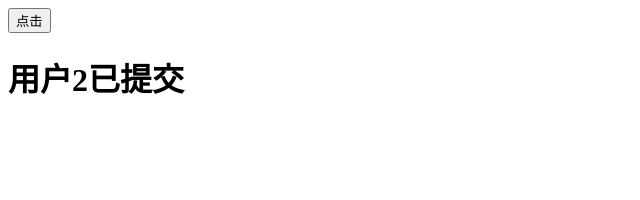
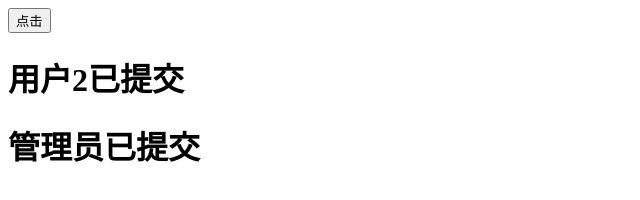
Before and after one commit to litianle404/demo, a plain HTML site: page index.html in a window 1280 px wide. Shown: the whole page, without its empty margins (0-640 px from the left). Drawn offline with Linux system fonts and the light colour scheme.

Commit message:
adminModify

```diff
--- a/index.html
+++ b/index.html
@@ -10,5 +10,6 @@
   <script src="js/index.js"></script>
   <button onclick="fun1()">点击</button>
   <h1>用户2已提交</h1>
+  <h1>管理员已提交</h1>
 </body>
 </html>
```
